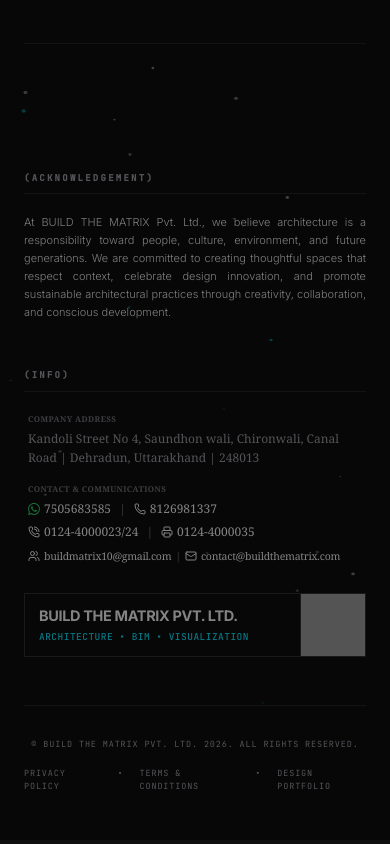
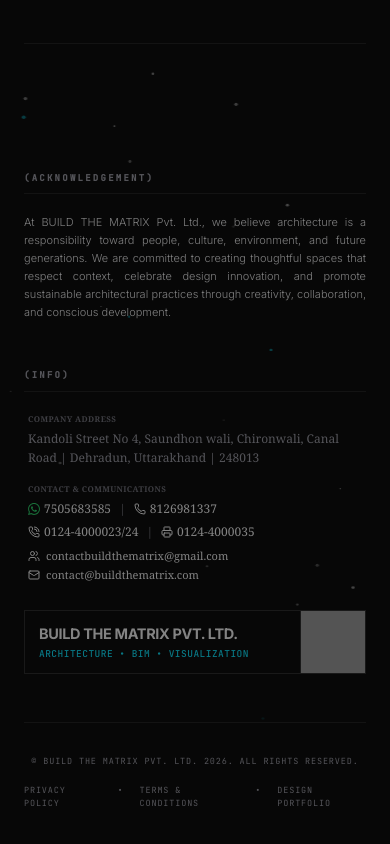
Before and after one commit to nautiyalkamal/Build_The_Matrix, a React (Vite) app: page / in a window 390 px wide. Shown: the part 5248-6092 px from the top of the page. Built offline with nearby package versions, Linux system fonts and the light colour scheme; grey boxes are pictures that could not be loaded; a web font is replaced by a local one.

Commit message:
refactor: update email addresses and layout
Update contact email addresses across the site and adjust footer/header layouts to a vertical stacked display for improved readability.

```diff
--- a/src/components/Footer.tsx
+++ b/src/components/Footer.tsx
@@ -195,17 +195,16 @@ export default function Footer({ onNavigate, curvedStructureImage }: FooterProps
                       <span>0124-4000035</span>
                     </span>
                   </div>
-                  <div className="pt-0.5 flex items-center flex-nowrap whitespace-nowrap gap-x-1 sm:gap-x-1.5 text-[10.5px] sm:text-[11.5px] lg:text-[12px] xl:text-[12.5px] tracking-tight">
-                    <span className="shrink-0 inline-flex items-center gap-1">
+                  <div className="pt-0.5 flex flex-col gap-y-1 text-[11px] sm:text-xs lg:text-[12.5px] leading-snug">
+                    <span className="inline-flex items-center gap-1.5">
                       <Users className="w-3 h-3 text-white shrink-0" />
-                      <a href="mailto:buildmatrix10@gmail.com" className="text-white hover:text-amber-400 hover:underline font-medium">
-                        buildmatrix10@gmail.com
+                      <a href="mailto:contactbuildthematrix@gmail.com" className="text-white hover:text-amber-400 hover:underline font-medium">
+                        contactbuildthematrix@gmail.com
                       </a>
                     </span>
-                    <span className="text-zinc-500 shrink-0">|</span>
-                    <span className="inline-flex items-center gap-1 shrink-0">
+                    <span className="inline-flex items-center gap-1.5">
                       <Mail className="w-3 h-3 text-white shrink-0" />
-                      <a href="mailto:contact@buildthematrix.com" className="text-white hover:text-amber-400 hover:underline shrink-0 font-medium">
+                      <a href="mailto:contact@buildthematrix.com" className="text-white hover:text-amber-400 hover:underline font-medium">
                         contact@buildthematrix.com
                       </a>
                     </span>
--- a/src/components/Header.tsx
+++ b/src/components/Header.tsx
@@ -264,17 +264,16 @@ export default function Header({ activePage, onNavigate, isLightboxOpen, isProje
                     <span>0124-4000035</span>
                   </span>
                 </div>
-                <div className="flex items-center flex-nowrap whitespace-nowrap gap-x-1 sm:gap-x-1.5 text-[8.5px] sm:text-[10px] pt-0.5">
-                  <span className="shrink-0 inline-flex items-center gap-1">
+                <div className="flex flex-col gap-y-1 text-[8.5px] sm:text-[10px] pt-0.5">
+                  <span className="inline-flex items-center gap-1.5">
                     <Users className={`w-3 h-3 shrink-0 ${isLightPage ? "text-studio-black" : "text-white"}`} />
-                    <a href="mailto:buildmatrix10@gmail.com" className={`hover:underline font-medium ${isLightPage ? "text-amber-700" : "text-white hover:text-amber-300"}`}>
-                      buildmatrix10@gmail.com
+                    <a href="mailto:contactbuildthematrix@gmail.com" className={`hover:underline font-medium ${isLightPage ? "text-amber-700" : "text-white hover:text-amber-300"}`}>
+                      contactbuildthematrix@gmail.com
                     </a>
                   </span>
-                  <span className={`shrink-0 ${isLightPage ? "text-studio-black/30" : "text-white/60"}`}>|</span>
-                  <span className="shrink-0 inline-flex items-center gap-1">
+                  <span className="inline-flex items-center gap-1.5">
                     <Mail className={`w-3 h-3 shrink-0 ${isLightPage ? "text-amber-700" : "text-white"}`} />
-                    <a href="mailto:contact@buildthematrix.com" className={`hover:underline font-medium shrink-0 ${isLightPage ? "text-amber-700" : "text-white hover:text-amber-300"}`}>
+                    <a href="mailto:contact@buildthematrix.com" className={`hover:underline font-medium ${isLightPage ? "text-amber-700" : "text-white hover:text-amber-300"}`}>
                       contact@buildthematrix.com
                     </a>
                   </span>
--- a/src/pages/Contact.tsx
+++ b/src/pages/Contact.tsx
@@ -85,7 +85,7 @@ export default function Contact() {
                 </span>
                 <div className="flex items-center gap-2 text-xs font-sans text-studio-black font-medium">
                   <Mail className="w-3.5 h-3.5 text-gold-bronze flex-shrink-0" />
-                  <a href="mailto:buildmatrix10@gmail.com" className="hover:underline truncate">buildmatrix10@gmail.com</a>
+                  <a href="mailto:contactbuildthematrix@gmail.com" className="hover:underline truncate">contactbuildthematrix@gmail.com</a>
                 </div>
               </div>
 
```
